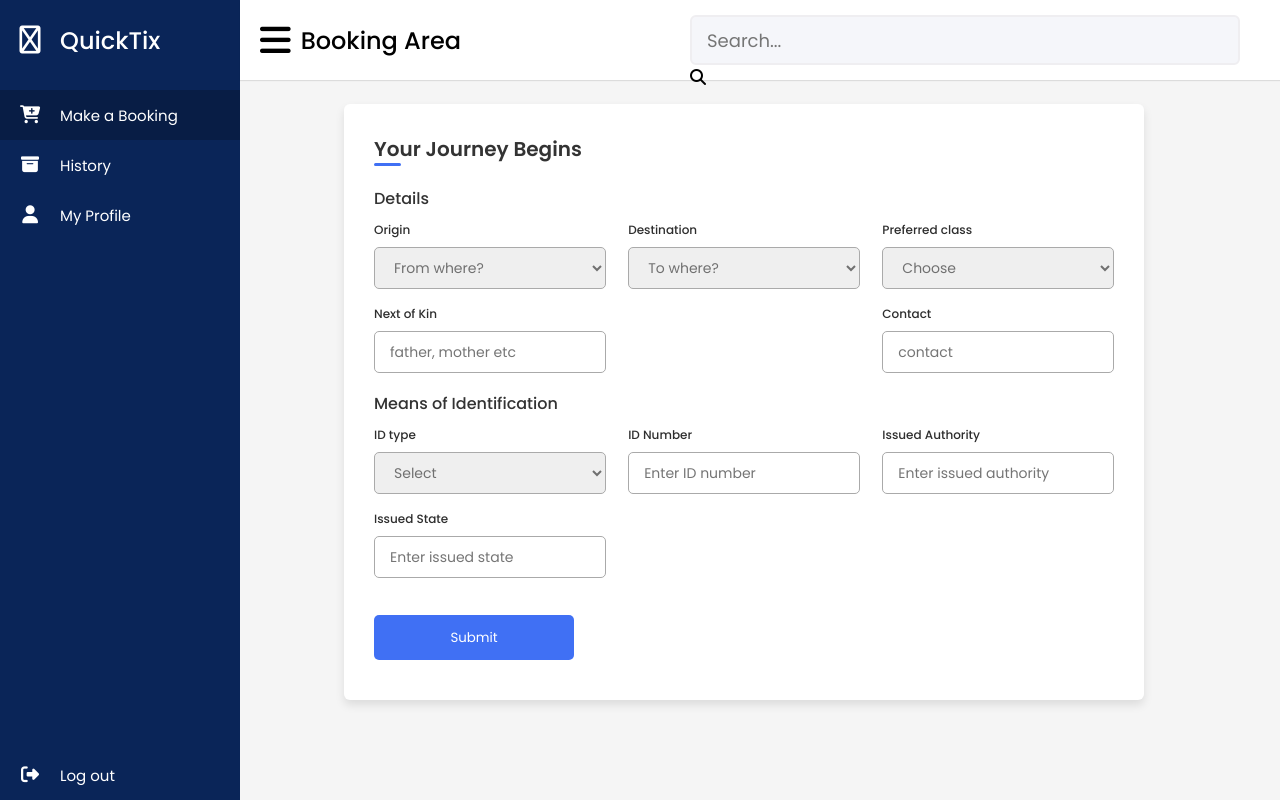
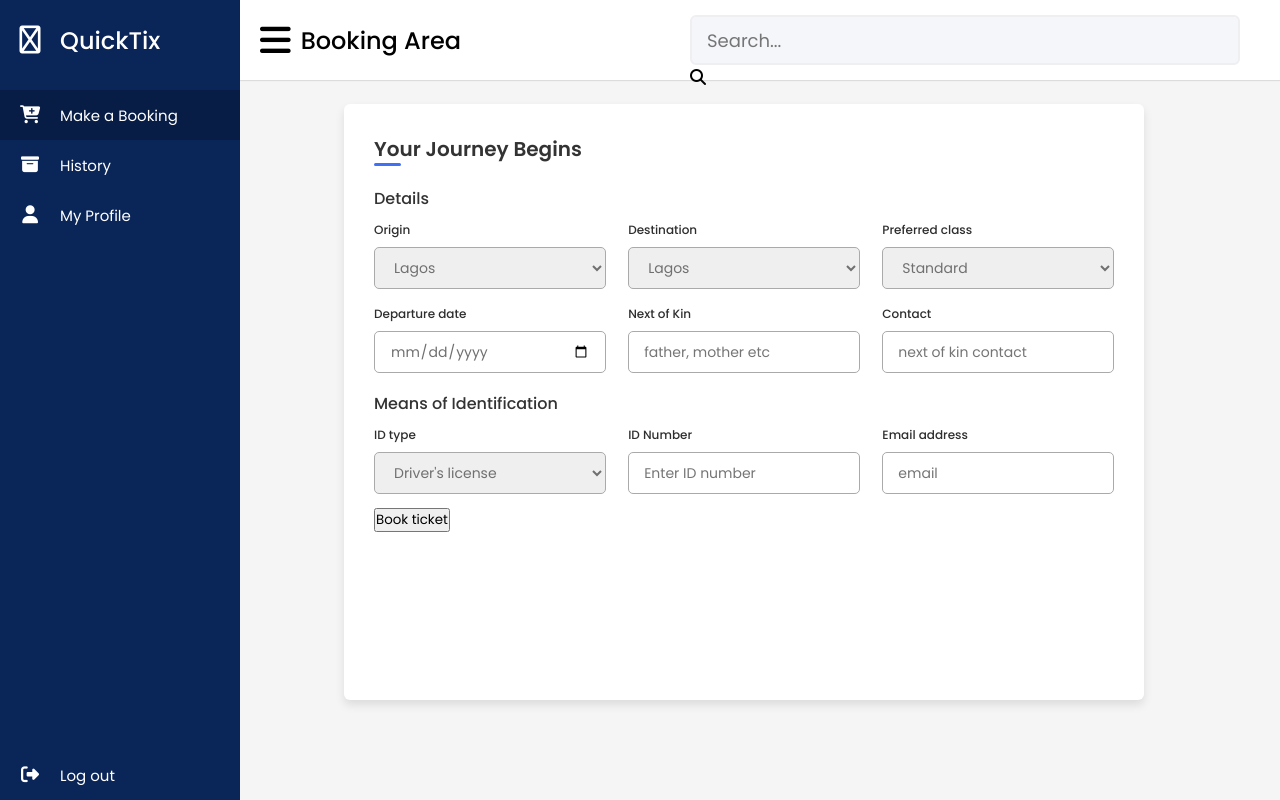
Before and after one commit to aoamusat/QuickTix, a Django app: page /dashboard/ in a window 1280 px wide. Run offline with Django 4.2, Linux system fonts and the light colour scheme; a user stored in the database is signed in; some libraries are stand-ins or nearby versions.

Commit message:
Made edit to the dashboard code

```diff
--- a/quicktix/templates/quicktix/dashboard.html
+++ b/quicktix/templates/quicktix/dashboard.html
@@ -46,9 +46,8 @@
       </div>
     <!--Side navbar end-->
 
-
-    <!--Booking area code-->
-  <section class="home-section">
+<!--Booking area code-->
+<section class="home-section">
     <nav>
       <div class="sidebar-button">
         <i class='fa-solid fa-bars sidebarBtn'></i>
@@ -58,16 +57,12 @@
         <input type="text" placeholder="Search...">
         <i class="fa-solid fa-magnifying-glass"></i>
       </div>
-      <!--<div class="profile-details">
-        <img src="images/profile.jpg" alt="">
-        <span class="admin_name">Hamaamah</span>
-        <i class='fa fa-chevron-down' ></i>
-      </div>-->
     </nav>
 
+<!--Body of booking area-->
 <div class="wrapper">
     <div class="container">
-      <header>Your Journey Begins</header>
+        <header>Your Journey Begins</header>
 
         <form action="#">
             <div class="form first">
@@ -78,7 +73,7 @@
                         <div class="input-field">
                             <label>Origin</label>
                             <select required>
-                                <option disabled selected>From where?</option>
+                                <option disabled>From where?</option>
                                 <option>Lagos</option>
                                 <option>Abeokuta</option>
                                 <option>Ibadan</option>
@@ -88,7 +83,7 @@
                         <div class="input-field">
                             <label>Destination</label>
                             <select required>
-                                <option disabled selected>To where?</option>
+                                <option disabled>To where?</option>
                                 <option>Lagos</option>
                                 <option>Abeokuta</option>
                                 <option>Ibadan</option>
@@ -98,10 +93,15 @@
                         <div class="input-field">
                             <label>Preferred class</label>
                             <select required>
-                                <option disabled selected>Choose</option>
+                                <option disabled>Choose</option>
                                 <option>Standard</option>
                                 <option>Business</option>
                             </select>
+                        </div>
+
+                        <div class="input-field">
+                            <label>Departure date</label>
+                            <input type="date" placeholder="Select" required>
                         </div>
 
                         <div class="input-field">
@@ -111,7 +111,7 @@
 
                         <div class="input-field">
                             <label>Contact</label>
-                            <input type="number" placeholder="contact" required>
+                            <input type="number" placeholder="next of kin contact" required>
                         </div>
                     </div>
                 </div>
@@ -123,9 +123,9 @@
                         <div class="input-field">
                         <label>ID type</label>
                             <select required>
-                                <option disabled selected>Select</option>
+                                <option disabled>Select</option>
                                 <option>Driver's license</option>
-                                <option>Business</option>
+                                <option>School ID</option>
                             </select>
                         </div>
 
@@ -135,21 +135,17 @@
                         </div>
 
                         <div class="input-field">
-                            <label>Issued Authority</label>
-                            <input type="text" placeholder="Enter issued authority" required>
+                            <label>Email address</label>
+                            <input type="text" placeholder="email" required>
                         </div>
-
-                        <div class="input-field">
-                            <label>Issued State</label>
-                            <input type="text" placeholder="Enter issued state" required>
-                        </div>
-
                     </div>
 
-                    <button class="nextBtn">
-                        <span class="btnText">Submit</span>
+                    <div class="nextBtn btnText">
+                    <!--<button class="nextBtn">-->
+                        <input type="submit" value="Book ticket"></input>
                         <i class="uil uil-navigator"></i>
                     </button>
+                    </div>
                 </div>
               </div>
 
```
